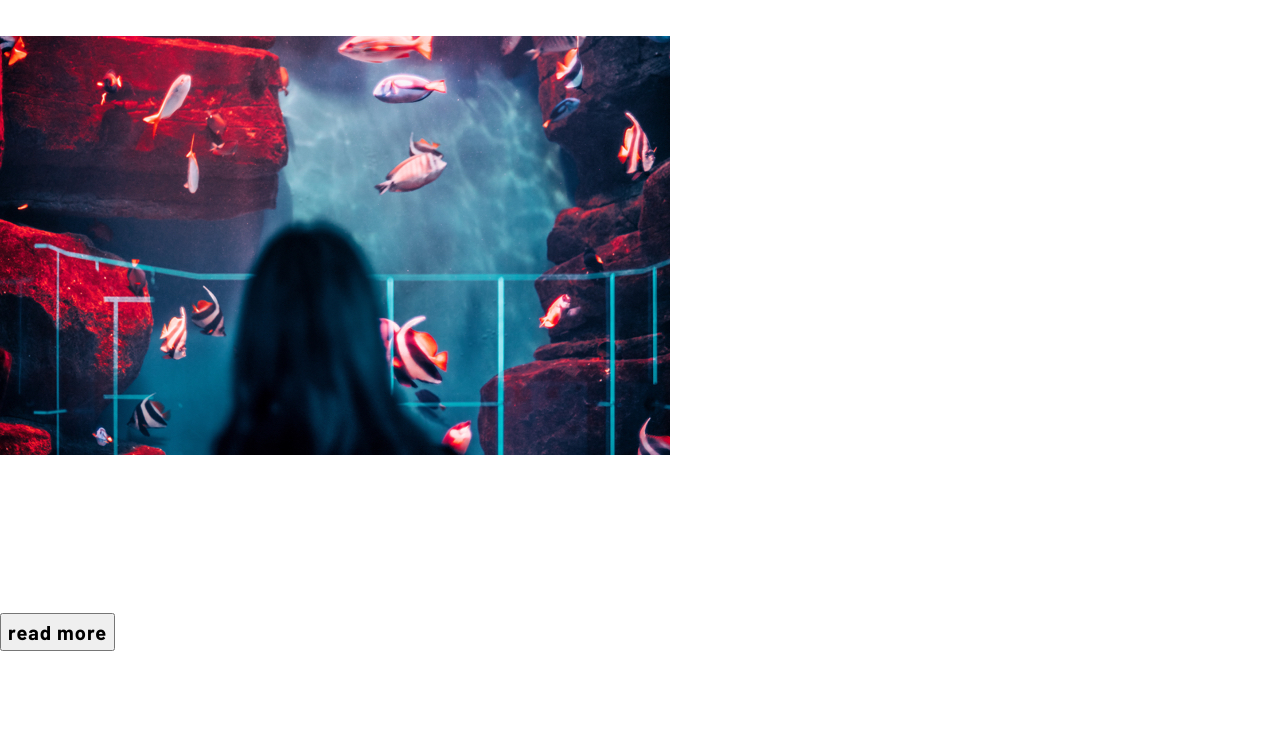
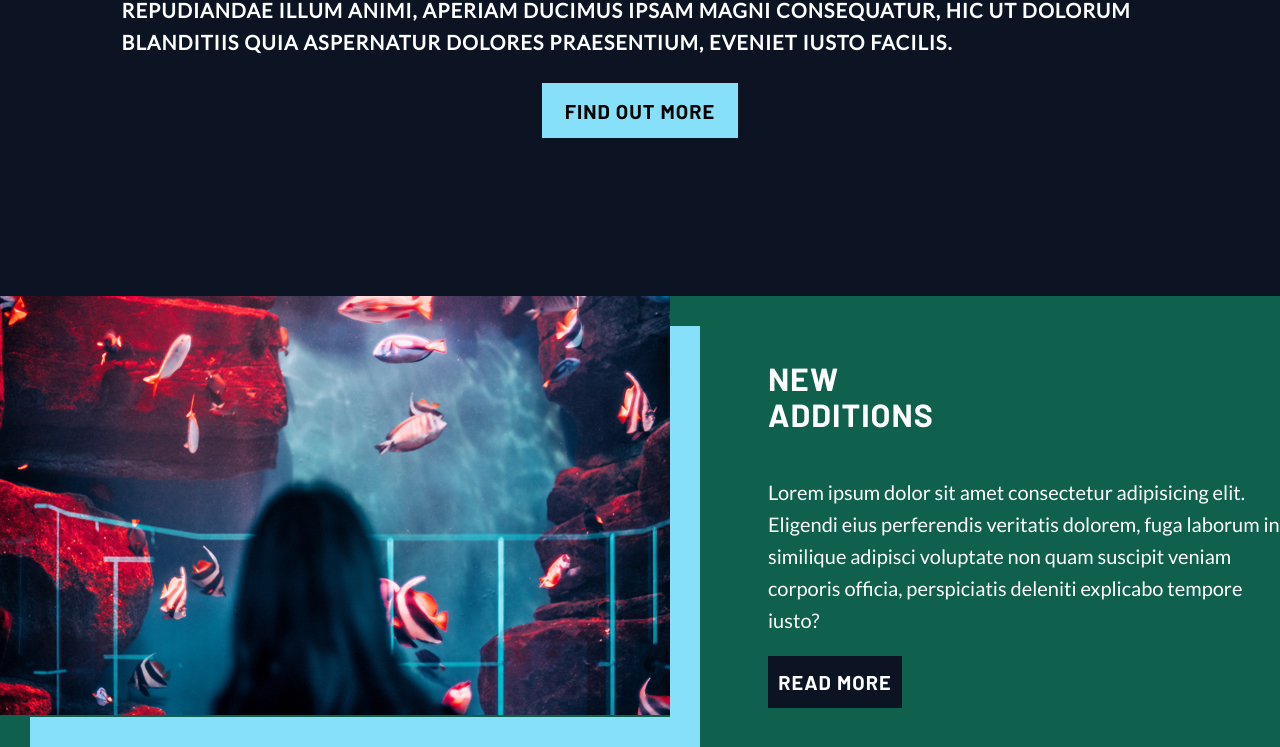
Before and after one commit to DanaFCodes/Project1, a plain HTML site: page index.html in a window 1280 px wide. Shown: the part 828-1575 px from the top of the page. Drawn offline with Linux system fonts and the light colour scheme; files whose address does not match are found by name.

Commit message:
added partials, almost done header, started main

```diff
--- a/index.html
+++ b/index.html
@@ -14,8 +14,11 @@
 
 <body>
     <header>
-        <nav class="flexContainerNav">
-            <ul class="wrapper">
+
+        <nav class="flexContainerNav wrapper">
+            <!-- <input class="menuBtn" type="checkBox" id="menuBtn" />
+            <lab el class="menuIcon" for="menuIcon"><i class="fa-solid fa-bars"></i></label> -->
+            <ul>
                 <li><a href="#">home</a></li>
                 <li><a href="#">about</a></li>
                 <li><a href="#">blog</a></li>
@@ -35,26 +38,32 @@
         </div>
 
         <div class="wrapper">
+        <div class="underTheSea">
         <h3>
             what is under the sea?
-            <p>Lorem ipsum dolor sit amet consectetur adipisicing elit. Beatae doloremque fugit repudiandae illum animi,
+            <p class="underTheSeaP">Lorem ipsum dolor sit amet consectetur adipisicing elit. Beatae doloremque fugit repudiandae illum animi,
                 aperiam ducimus ipsam magni consequatur, hic ut dolorum blanditiis quia aspernatur dolores praesentium,
                 eveniet iusto facilis.</p>
             <button>find out more</button>
         </h3>
         </div>
+        </div>
     </header>
 
     <main>
         <section class="greenSection">
+            <div class="newAdditions">
             <img src="./under-the-sea-assets/left-image.jpg"
                 alt="person looking at large scale aquarium with fish">
+            </div>
+
+            <div class="textContainerMain wrapper">
             <h4>
                 new additions
-                <p>Lorem ipsum dolor sit amet consectetur, adipisicing elit. Animi placeat sed corrupti sit quibusdam
-                    quos quis debitis maiores at dolor.</p>
+            </h4>
+                <p>Lorem ipsum dolor sit amet consectetur adipisicing elit. Eligendi eius perferendis veritatis dolorem, fuga laborum in similique adipisci voluptate non quam suscipit veniam corporis officia, perspiciatis deleniti explicabo tempore iusto?</p>
                 <button>read more</button>
-            </h4>
+            </div>
 
             <h4>
                 meet real nemo
--- a/styles/partials/_header.scss
+++ b/styles/partials/_header.scss
@@ -1,7 +1,7 @@
-// @use "variables" as *;
+@use "variables" as *;
 
 header {
-    background-image: url(../../under-the-sea-assets/header-image.jpg);
+    background: $backgroundHeader;
     background-color: #0c1423;
     background-repeat: no-repeat;
 }
@@ -10,6 +10,10 @@ header {
     display: flex;
     justify-content: flex-end;
     padding-top: 2%;
+    padding-bottom: 5%;
+    a:hover {
+            color: #86e0f9;
+        }
 }
 
 header ul {
@@ -23,6 +27,7 @@ header a {
     text-decoration: none;
     color: white;
     text-transform: uppercase;
+
 }
 
  .goldFish img {
@@ -34,10 +39,29 @@ header a {
 }
 
 .goldFish {
-    /* width: 60%; */
     display: flex;
     justify-content: flex-end;
     position: relative;
     bottom: 450px;
+}
 
+.underTheSea {
+    text-align: center;
+    padding-bottom: 10%;
+    h3 {
+        text-transform: uppercase;
+    }
+    .underTheSeaP {
+        margin-left: 5%;
+        margin-right: 5%;
+        text-align: left;
+    }
+
+    button {
+        background-color: #86e0f9;
+        border: none;
+        padding: 1% 2%;
+        text-transform: uppercase;
+
+    }
 }
--- /dev/null
+++ b/styles/partials/_main.scss
@@ -0,0 +1,37 @@
+.greenSection {
+    background-color: #0f614e;
+    // overflow: visible;
+    // display: flex;
+
+    .newAdditions {
+        position: absolute;
+        box-shadow: 30px 30px 0px #86e0f9;
+    }
+}
+
+.textContainerMain {
+    width: 40%;
+    margin-left: 60%;
+    padding-top: 5%;
+    // doesnt look like wrapper is working here?
+    h4 {
+            margin-top: 0;
+            text-transform: uppercase;
+            width: 40%;
+            text-align: left;
+
+        }
+
+    img {
+        max-width: 100%;
+    }
+
+    button {
+        background-color: #0c1423;
+        color: white;
+        border: none;
+        text-transform: uppercase;
+        padding: 2%;
+    }
+
+}
--- /dev/null
+++ b/styles/partials/_variables.scss
@@ -0,0 +1 @@
+$backgroundHeader: url(../../under-the-sea-assets/header-image.jpg)
--- a/styles/styles.scss
+++ b/styles/styles.scss
@@ -1,8 +1,8 @@
-// @use "partials/variables" as *;
+@use "partials/variables" as *;
 // @use "partials/setup";
 @use "partials/baseStyles";
 @use "partials/typography";
-// @use "partials/nav";
+@use "partials/main";
 // @use "partials/footer";
 @use "partials/header";
 // @use "partials/sections";
```
Also changed, not shown: styles/styles.css.
